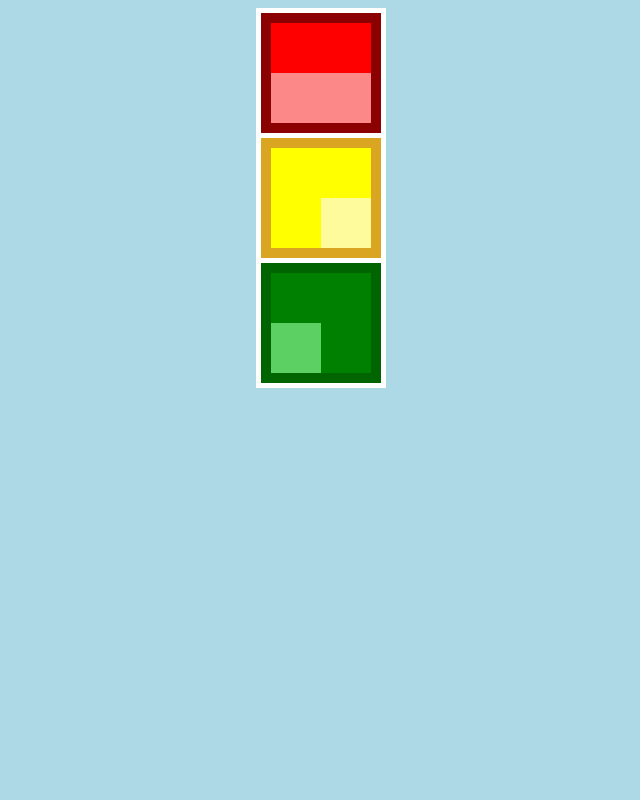
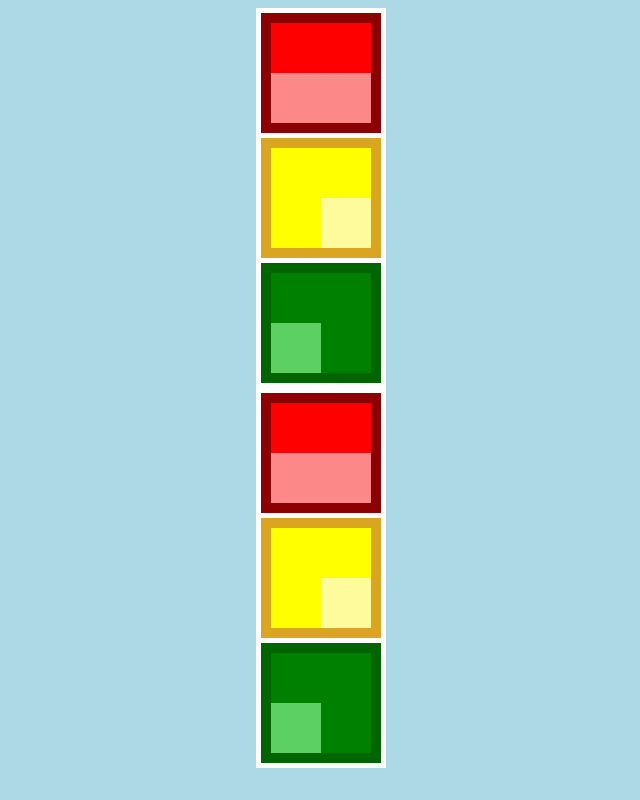
Before and after one commit to chasacademy-robin-bergstrand/css1, a plain HTML site: page index.html in a window 1280 px wide. Shown: the whole page, without its empty margins (319-959 px from the left). Drawn offline with Linux system fonts and the light colour scheme.

Commit message:
duplicated lamps

```diff
--- a/index.html
+++ b/index.html
@@ -13,5 +13,10 @@
             <div class="ljus gul"></div>
             <div class="ljus grön"></div>
         </main>
+        <main>
+            <div class="ljus röd"></div>
+            <div class="ljus gul"></div>
+            <div class="ljus grön"></div>
+        </main>
     </body>
 </html>
```
